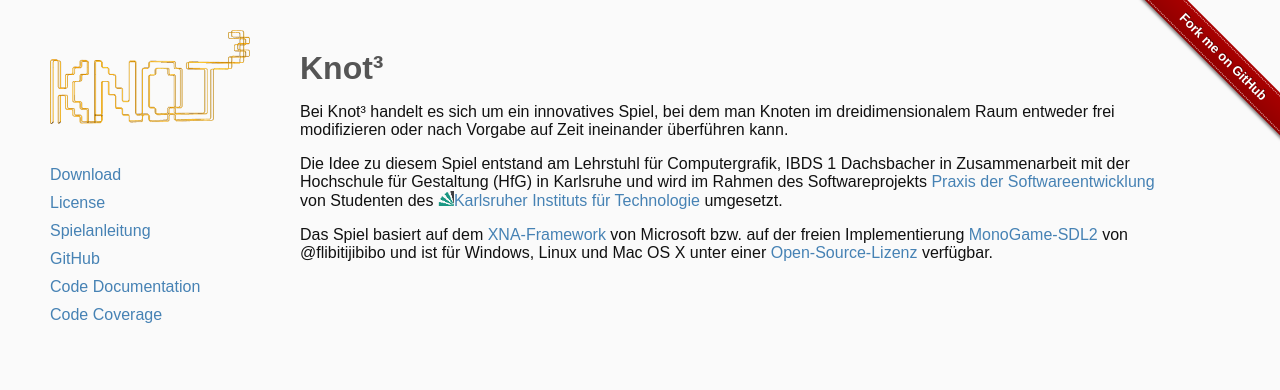
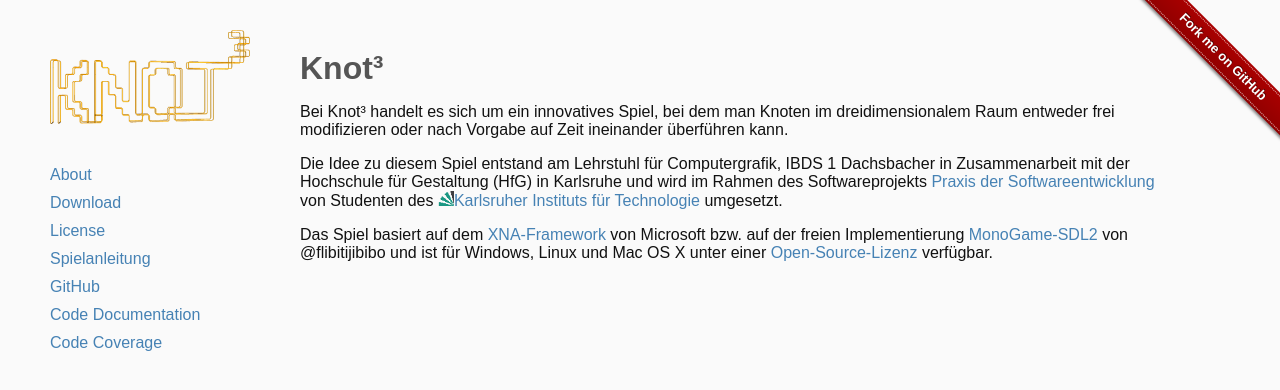
Before and after one commit to knot3/knot3.github.io, a Jekyll site: the page built from index.md, in a window 1280 px wide. Shown: the top 390 px of the page. Built offline with Jekyll 4.4.1, drawn with Linux system fonts in a browser that asks for light colours; some web fonts are replaced.

Commit message:
Revert "Revert "...""
This reverts commit 7e0a76bf30ff7d4d0087c2bd8277aec9db9abf1b.

```diff
--- a/_includes/navigation.html
+++ b/_includes/navigation.html
@@ -1,6 +1,7 @@
 <div class="simplelist nomargin-left" style="position: absolute; top: 20px; left: 50px; margin: 0px;">
  <a href="/"><img src="/img/knot3-white.png" style="width: 200px; height: 94px;" /></a>
  <br />
+	<a href="{{site.baseurl}}index.html">About</a>
 	<a href="{{site.baseurl}}download.html">Download</a>
 	<a href="{{site.baseurl}}license.html">License</a>
 	<a href="{{site.baseurl}}tutorial.html">Spielanleitung</a>
```
